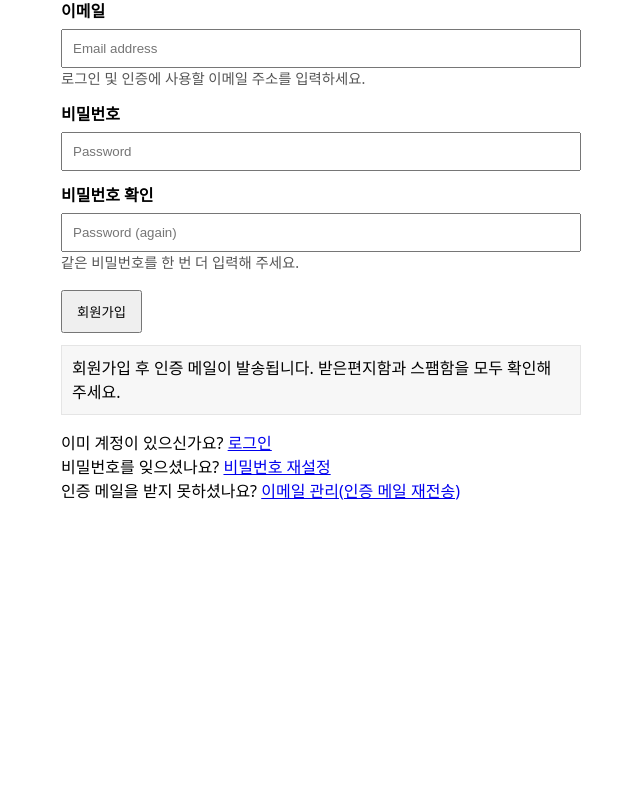
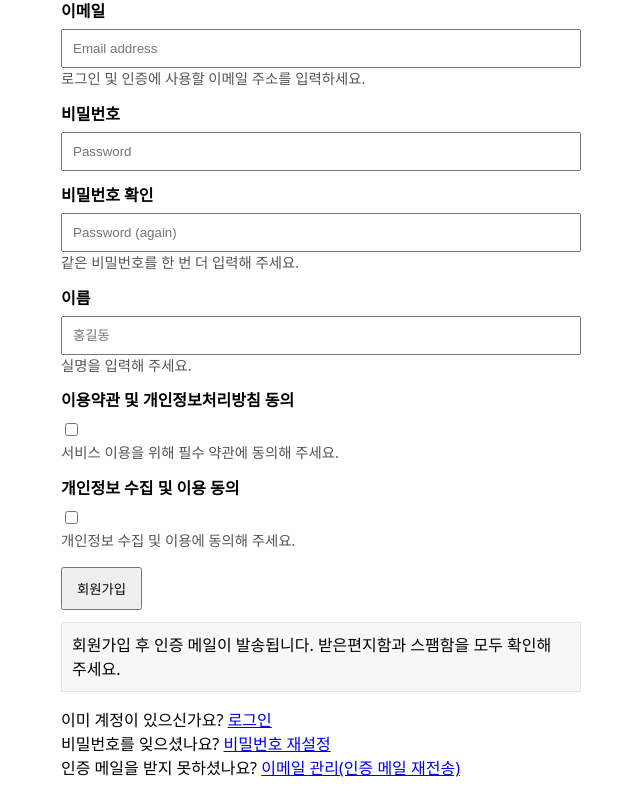
Before and after one commit to 82orez/django-allauth, a Django app: page /accounts/signup/ in a window 1280 px wide. Shown: the part 94-885 px from the top of the page, without its empty margins (319-959 px from the left). Before the commit the page ends 594 px from the top, so only its background shows below. Run offline with Django 5.2, Linux system fonts and the light colour scheme.

Commit message:
accounts/form.py added

```diff
--- /dev/null
+++ b/accounts/forms.py
@@ -0,0 +1,47 @@
+from django import forms
+from allauth.account.forms import SignupForm
+from .models import User
+
+
+class CustomSignupForm(SignupForm):
+    name = forms.CharField(
+        max_length=150,
+        label="이름",
+        help_text="실명을 입력해 주세요.",
+        widget=forms.TextInput(attrs={"placeholder": "홍길동"}),
+    )
+
+    terms_agreement = forms.BooleanField(
+        label="이용약관 및 개인정보처리방침 동의",
+        help_text="서비스 이용을 위해 필수 약관에 동의해 주세요.",
+        required=True,
+        error_messages={"required": "이용약관 및 개인정보처리방침에 동의해야 합니다."},
+    )
+
+    privacy_agreement = forms.BooleanField(
+        label="개인정보 수집 및 이용 동의",
+        help_text="개인정보 수집 및 이용에 동의해 주세요.",
+        required=True,
+        error_messages={"required": "개인정보 수집 및 이용에 동의해야 합니다."},
+    )
+
+    def save(self, request):
+        # 기본 allauth의 save 메서드 호출하여 사용자 생성
+        user = super().save(request)
+
+        # 추가 필드 값을 사용자에게 설정
+        user.name = self.cleaned_data.get("name", "")
+        user.save()
+
+        return user
+
+    class Meta:
+        model = User
+        fields = (
+            "email",
+            "name",
+            "password1",
+            "password2",
+            "terms_agreement",
+            "privacy_agreement",
+        )
--- a/config/settings.py
+++ b/config/settings.py
@@ -128,6 +128,9 @@ ACCOUNT_USERNAME_REQUIRED = False  # username 필드 제거
 ACCOUNT_EMAIL_REQUIRED = True
 ACCOUNT_UNIQUE_EMAIL = True
 ACCOUNT_EMAIL_VERIFICATION = "mandatory"  # "none"|"optional"|"mandatory"
+ACCOUNT_FORMS = {
+    "signup": "accounts.forms.CustomSignupForm",
+}
 
 # 로그인/로그아웃 이후 이동 경로
 LOGIN_REDIRECT_URL = "/"
--- a/templates/home.html
+++ b/templates/home.html
@@ -3,8 +3,8 @@
   <body>
     <h1>홈</h1>
     {% if user.is_authenticated %}
-      <p>Hello, {{ user.email }}</p>
-      <a href="{% url 'account_logout' %}">로그아웃</a>
+    <p>Hello, {{ user.name|default:user.email }}</p>
+    <a href="{% url 'account_logout' %}">로그아웃</a>
     {% else %}
     <p><a href="{% url 'account_login' %}">로그인</a> | <a href="{% url 'account_signup' %}">회원가입</a></p>
     {% endif %}
```
